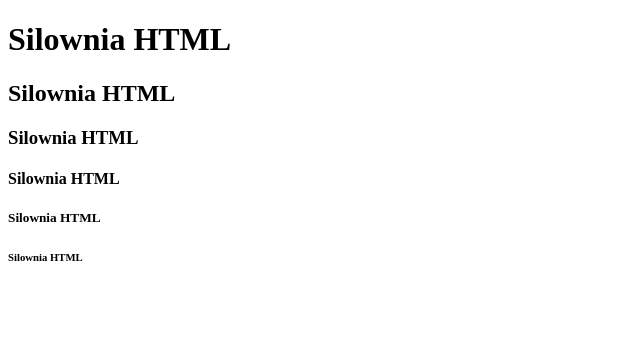
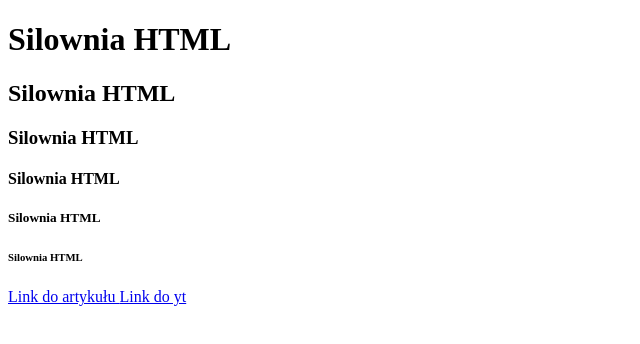
Before and after one commit to ChybDamian/Silownia-HTML, a plain HTML site: page index.html in a window 1280 px wide. Shown: the whole page, without its empty margins (0-640 px from the left). Drawn offline with Linux system fonts and the light colour scheme.

Commit message:
Edit Edit

```diff
--- a/index.html
+++ b/index.html
@@ -11,5 +11,11 @@
 		<h4> Silownia HTML </h4>
 		<h5> Silownia HTML </h5>
 		<h6> Silownia HTML </h6>
+
+
+
+
+		<a href="Artykuł.html"> Link do artykułu </a>
+		<a href="youtube.com"> Link do yt </a>
 	</body>
 </html>
```
Also changed, not shown: Artykuł.html (added), Artykuł.txt (added).
